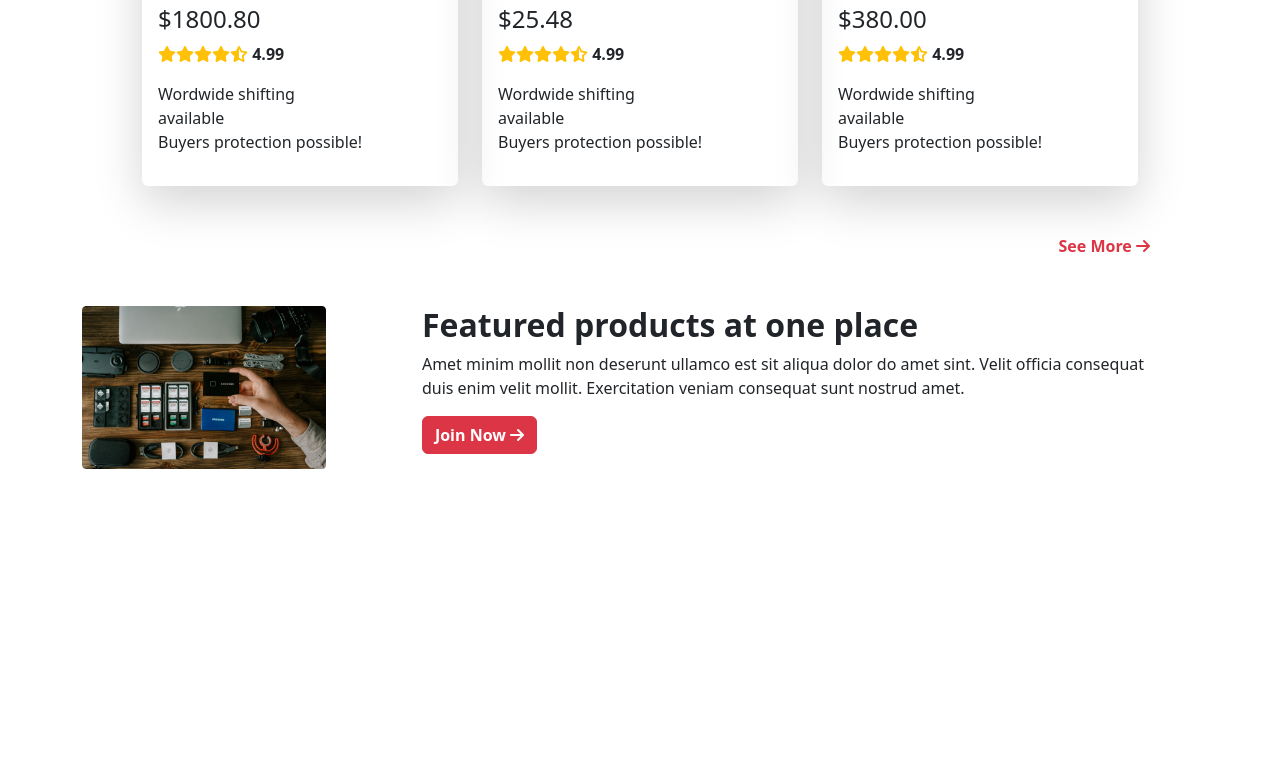
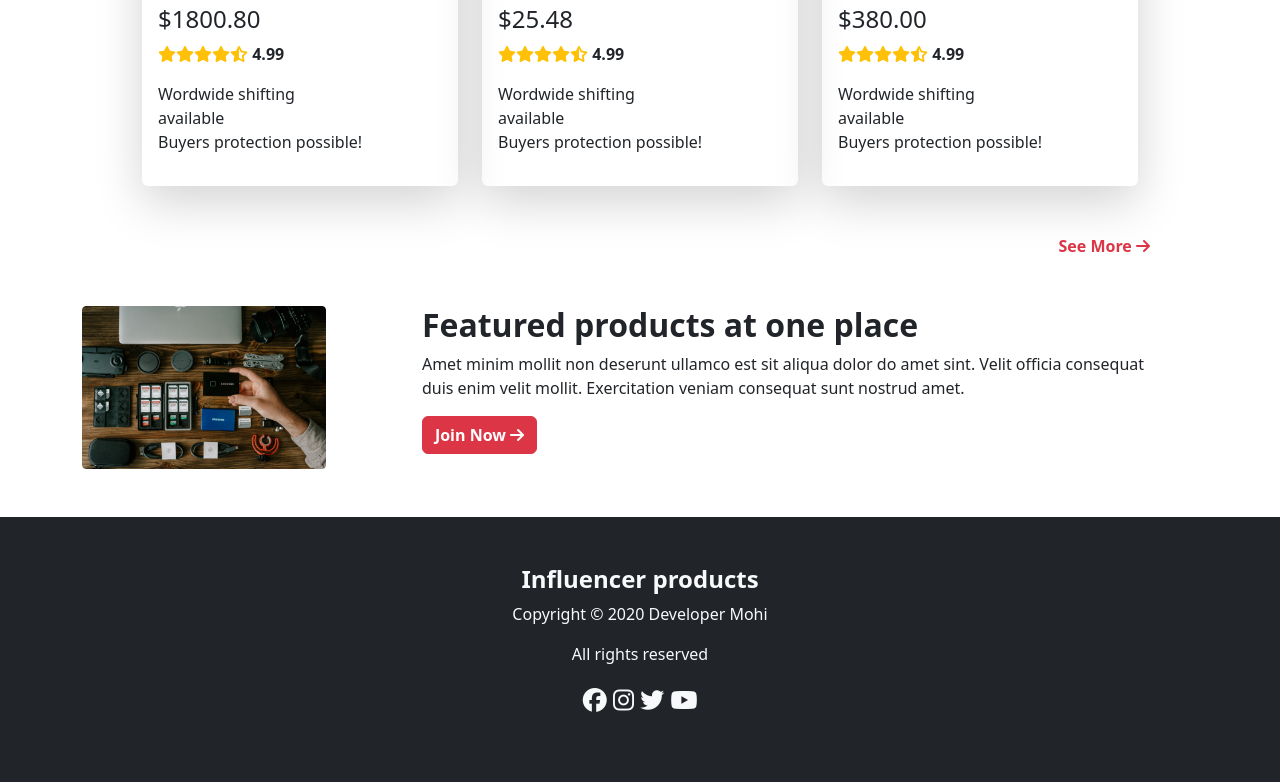
Before and after one commit to mohi14/Influencer-products, a plain HTML site: page index.html in a window 1280 px wide. Shown: the part 2254-3036 px from the top of the page. Before the commit the page ends 2771 px from the top, so only its background shows below. Drawn offline with nearby package versions, Linux system fonts and the light colour scheme.

Commit message:
footer section added

```diff
--- a/index.html
+++ b/index.html
@@ -277,9 +277,14 @@
             </div>
         </section>
         <!-- freatured products section end -->
-
     </main>
-
+    <footer class="bg-dark text-light py-5 text-center">
+        <h4 class="fw-bold">Influencer products</h4>
+        <p>Copyright © 2020 Developer Mohi</p>
+        <p>All rights reserved</p>
+        <p class="fw-bold fs-4 gap-5"><i class="fa-brands fa-facebook"></i> <i class="fa-brands fa-instagram"></i> <i
+                class="fa-brands fa-twitter"></i> <i class="fa-brands fa-youtube"></i></p>
+    </footer>
     <script src="https://cdn.jsdelivr.net/npm/bootstrap@5.2.0/dist/js/bootstrap.bundle.min.js"></script>
 </body>
 
```
